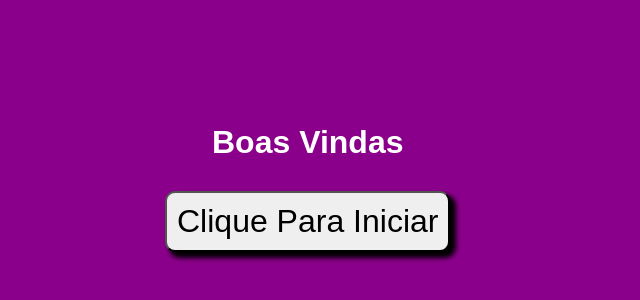
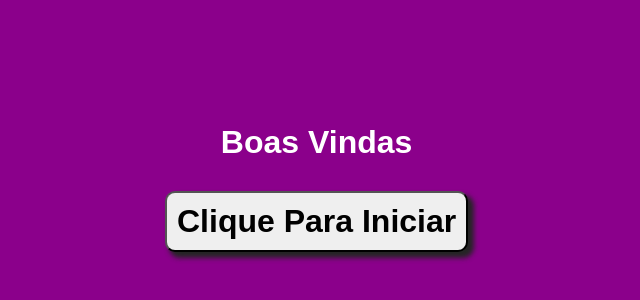
Before and after one commit to jeovacio/DESAFIOS-CURSO-EM-VIDEO, a plain HTML site: page js/desafio-02/index.html in a window 1280 px wide. Shown: the part 196-496 px from the top of the page, without its empty margins (347-987 px from the left). Drawn offline with Linux system fonts and the light colour scheme.

Commit message:
segundo desafio em js realizado

```diff
--- a/js/desafio-02/index.html
+++ b/js/desafio-02/index.html
@@ -24,6 +24,7 @@
             position: absolute;
             top: 40%;
             left: 40%;
+            text-decoration: none;
         }
 
         h1 {
@@ -34,14 +35,17 @@
         }
 
         button {
+            font-family: sans-serif;
+            font-weight: 700;
             padding: 10px;
             font-size: 2em;
             border-radius: 10px;
-            box-shadow: 5px 5px 5px 1px;
+            box-shadow: 5px 5px 5px 1px rgb(37, 37, 37);
             transition: transform 0.2s ease-in-out;
         }
 
         button:hover {
+            color: white;
             background-color: rgb(214, 214, 15);
             cursor: pointer;
             transform: scale(1.3);
```
